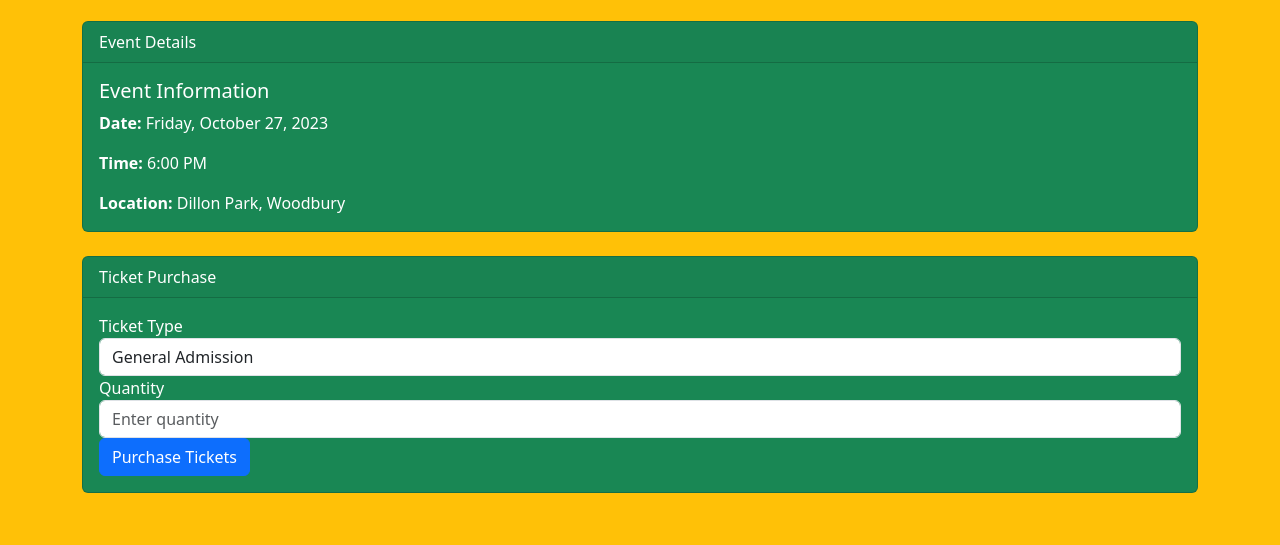
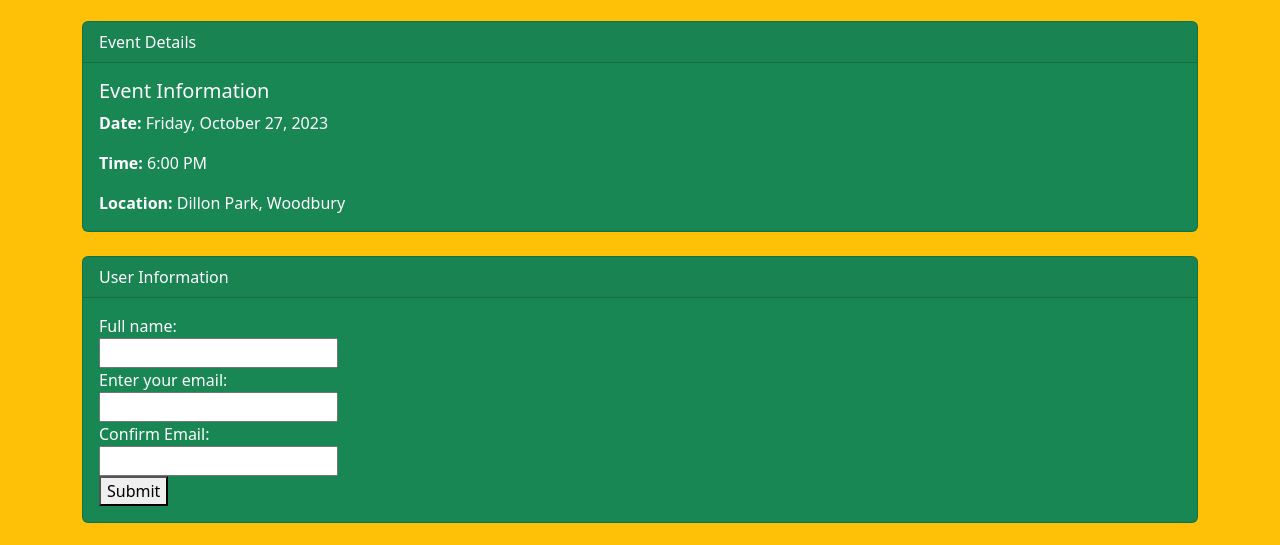
Before and after one commit to Caleb-McKinney/Woodbury-color, a plain HTML site: page events.html in a window 1280 px wide. Shown: the part 233-778 px from the top of the page. Drawn offline with nearby package versions, Linux system fonts and the light colour scheme.

Commit message:
added email entry and error message

```diff
--- a/events.html
+++ b/events.html
@@ -58,6 +58,25 @@
                 <p class="card-text"><strong>Location:</strong> Dillon Park, Woodbury</p>
               </div>
             </div>
+
+                     <div class="card text-bg-success mt-4">
+                        <div class="card-header">
+                          User Information
+                        </div>
+                        <div class="card-body">
+                          <form id="userInfoForm">
+                            <label for="fname">Full name:</label><br>
+                            <input type="text" id="fname" name="fname"><br>
+                            <label for="email">Enter your email:</label><br>
+                            <input type="email" id="email" name="email"><br>
+                            <label for="confirmEmail">Confirm Email:</label><br>
+                            <input type="email" id="confirmEmail" name="confirmEmail"><br>
+                            <div id="emailError" style="color: red;"></div> <!-- Error message placeholder -->
+                            <button type="button" onclick="validateEmails()">Submit</button> <!-- Add a submit button -->
+                          </form>
+                        </div>
+                      </div>
+
             <div class="card text-bg-success mt-4">
               <div class="card-header">
                 Ticket Purchase
@@ -75,11 +94,10 @@
                         <label for="quantity">Quantity</label>
                         <input type="number" class="form-control" id="quantity" placeholder="Enter quantity">
                       </div>
-                    <button type="submit" class="btn btn-primary">Purchase Tickets</button>
+                      <button type="submit" class="btn btn-warning">Purchase Tickets</button>
                     </form>
             </div>
         </div>
-
         <script>
             document.getElementById("ticketPurchaseForm").addEventListener("submit", function(event) {
                 event.preventDefault(); // Prevent the form from submitting
--- a/script.js
+++ b/script.js
@@ -18,3 +18,15 @@ if
 }
 
 console.log(days + " days, " + hours + " hours, " + minutes + " minutes, " + seconds + " seconds");
+
+function validateEmails() {
+  var email1 = document.getElementById("email").value;
+  var email2 = document.getElementById("confirmEmail").value;
+  var errorDiv = document.getElementById("emailError");
+
+  if (email1 !== email2) {
+    errorDiv.textContent = "Emails do not match.";
+  } else {
+    errorDiv.textContent = ""; //
+  }
+}
```
Also changed, not shown: index.html (+2 -26 lines). Lines whose indentation alone changed are shown as unchanged.
